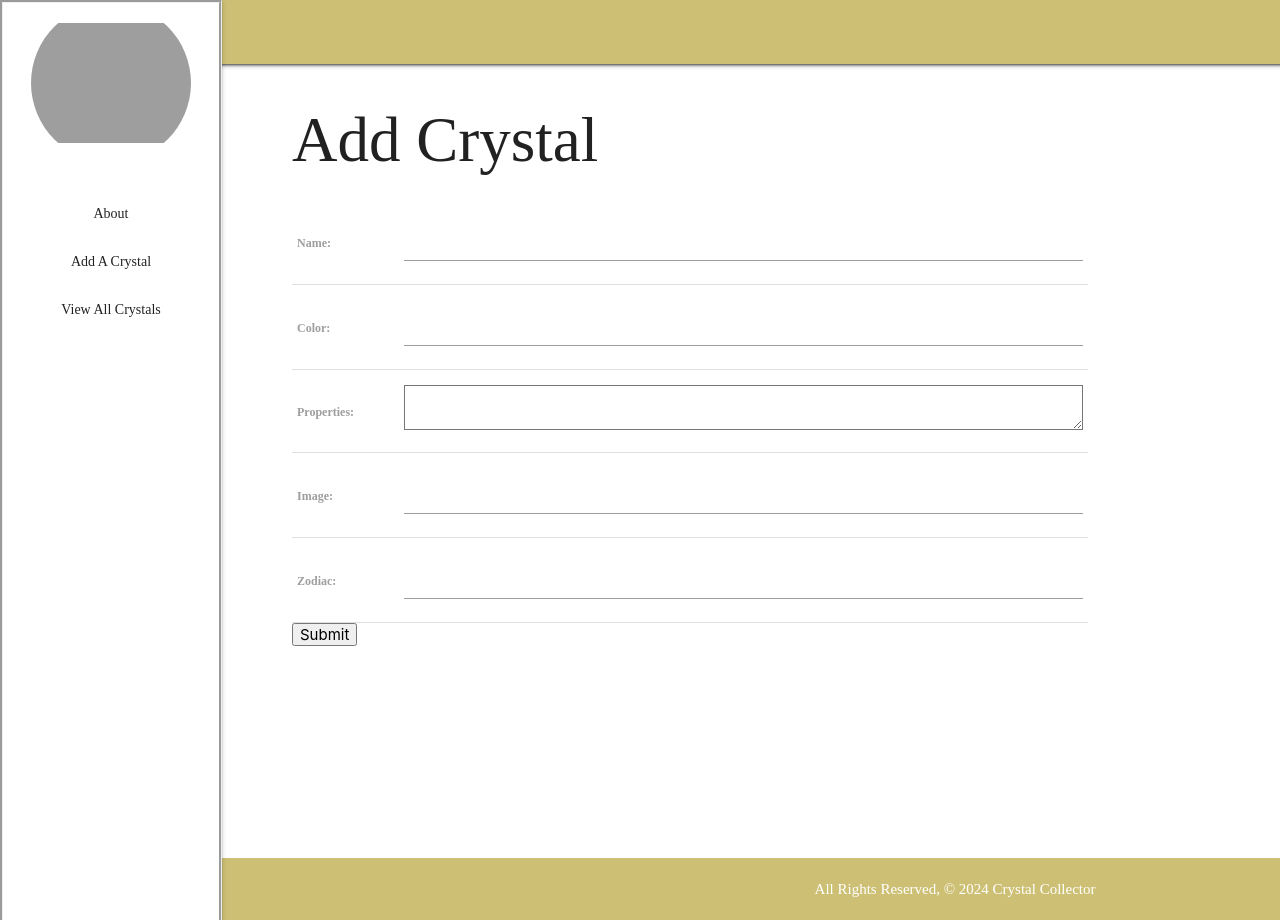
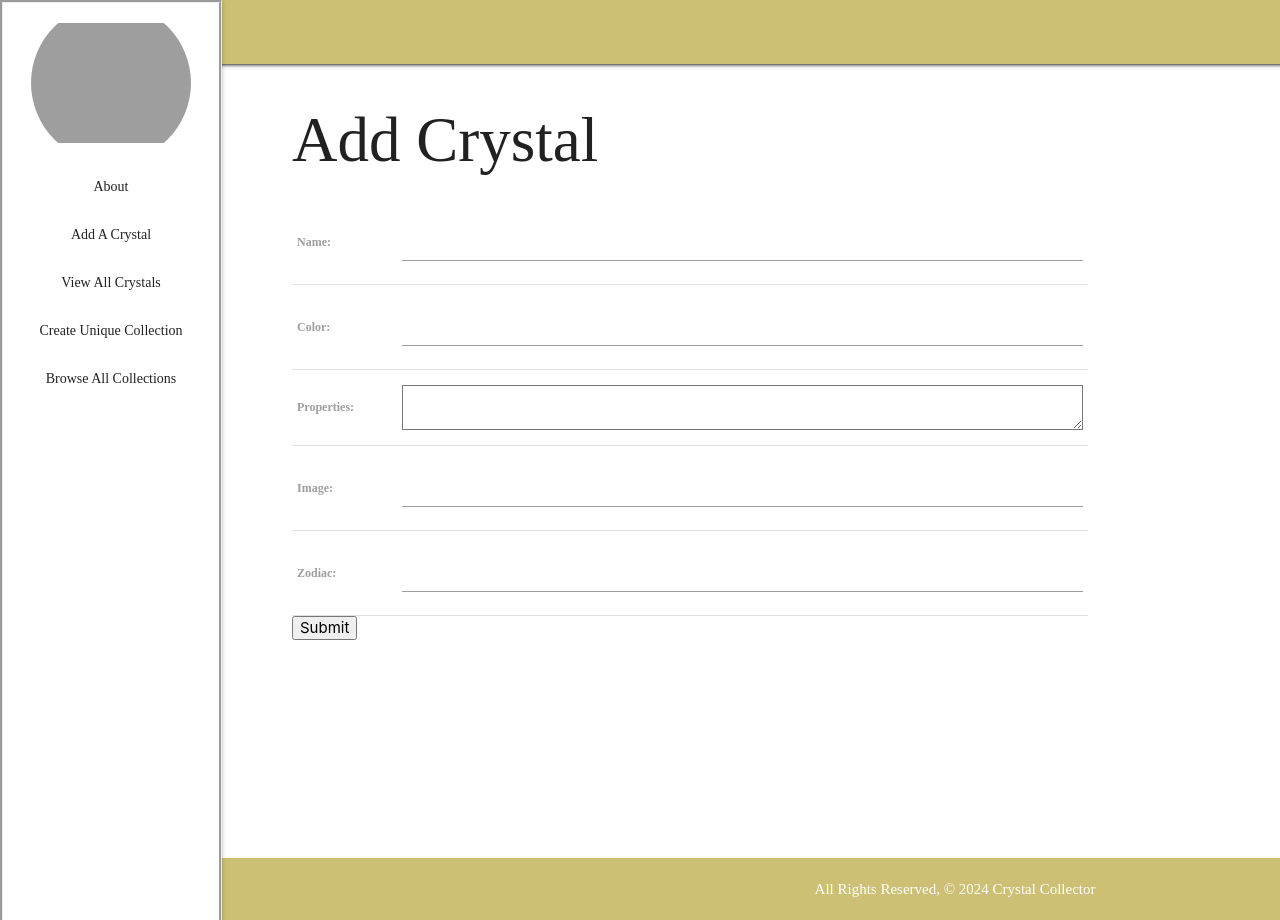
Before and after one commit to chochristinak/crystalcollector, a Django app: page /crystals/create in a window 1280 px wide. Run offline with Django 5.2, Linux system fonts and the light colour scheme; grey boxes are pictures that could not be loaded.

Commit message:
fix remove collection error

```diff
--- a/main_app/models.py
+++ b/main_app/models.py
@@ -33,7 +33,6 @@
         return reverse('detail', kwargs={'crystal_id': self.id})
 
 
-
 class Reading(models.Model):
     date = date = models.DateField('reading date')
     reason = models.CharField(
--- a/main_app/templates/base.html
+++ b/main_app/templates/base.html
@@ -2,27 +2,31 @@
 
 <!DOCTYPE html>
 <html lang="en">
+
 <head>
   <meta charset="UTF-8">
   <meta name="viewport" content="width=device-width, initial-scale=1.0">
   <meta http-equiv="X-UA-Compatible" content="ie=edge">
+  <link rel="icon" type="image/x-icon" href="https://cdn-icons-png.flaticon.com/128/3426/3426146.png">
   <title>Crystal Collector</title>
   <link rel="stylesheet" href="https://cdnjs.cloudflare.com/ajax/libs/materialize/1.0.0/css/materialize.min.css">
   <link rel="stylesheet" href="{% static 'css/style.css' %}">
   <script src="https://cdnjs.cloudflare.com/ajax/libs/materialize/1.0.0/js/materialize.min.js"></script>
 </head>
+
 <body>
   <ul id="slide-out" class="sidenav">
 
     <ul class="center">
       <div>
-        <a href="{% url 'home' %}"><img src="https://totemsurftribe.files.wordpress.com/2024/04/crystalcollectorlogo.png?resize=438%2C438" class="logo-img">
+        <a href="{% url 'home' %}"><img
+            src="https://totemsurftribe.files.wordpress.com/2024/04/crystalcollectorlogo.png?resize=438%2C438"
+            class="logo-img">
         </a>
       </div>
       <li><a href="{%  url 'about' %}">About</a></li>
       <li><a href="{%  url 'crystals_create' %}">Add A Crystal</a></li>
       <li><a href="{%  url 'index' %}">View All Crystals</a></li>
-      <li><a href="">Favorites</a></li>
       <li><a href="{% url 'collections_create' %}">Create Unique Collection</a></li>
       <li><a href="{% url 'collections_index' %}">Browse All Collections</a></li>
     </ul>
@@ -36,12 +40,16 @@
 
           <ul class="center">
             <div>
-              <a href="{% url 'home' %}"><img src="https://totemsurftribe.files.wordpress.com/2024/04/crystalcollectorlogo.png?resize=438%2C438" class="logo-img">
+              <a href="{% url 'home' %}"><img
+                  src="https://totemsurftribe.files.wordpress.com/2024/04/crystalcollectorlogo.png?resize=438%2C438"
+                  class="logo-img">
               </a>
             </div>
             <li><a href="{%  url 'about' %}">About</a></li>
             <li><a href="{%  url 'crystals_create' %}">Add A Crystal</a></li>
             <li><a href="{%  url 'index' %}">View All Crystals</a></li>
+            <li><a href="{% url 'collections_create' %}">Create Unique Collection</a></li>
+            <li><a href="{% url 'collections_index' %}">Browse All Collections</a></li>
           </ul>
         </ul>
 
@@ -56,7 +64,7 @@
 
     <script>
 
-document.addEventListener('DOMContentLoaded', function() {
+      document.addEventListener('DOMContentLoaded', function () {
         const navEl = document.querySelector('.sidenav');
         var instances = M.Sidenav.init(navEl, {
 
@@ -80,4 +88,5 @@
     </div>
   </footer>
 </body>
+
 </html>
--- a/main_app/templates/crystals/detail.html
+++ b/main_app/templates/crystals/detail.html
@@ -49,7 +49,7 @@
   <div class="col s6">
     <h5>{{ crystal.name }} is in</h5>
     {% if crystal.collections.count %}
-    {% for crystal in crystal.collections.all %}
+    {% for collection in crystal.collections.all %}
     <div class="card">
       <div class="card-content">
         <span class="card-title">
--- a/main_app/templates/main_app/crystal_form.html
+++ b/main_app/templates/main_app/crystal_form.html
@@ -1,3 +1,4 @@
+<link href="https://fonts.googleapis.com/icon?family=Material+Icons" rel="stylesheet">
 {% extends 'base.html' %}
 
 {% block content%}
```
Also changed, not shown: main_app/templates/home.html (+5 -3 lines), main_app/templates/main_app/collection_form.html (+2 -5 lines), main_app/urls.py (+0 -12 lines), main_app/templates/main_app/collection_list.html (indentation only), main_app/templates/main_app/crystal_confirm_delete.html (indentation only), main_app/views.py (line endings or trailing spaces), 1 other file. Lines whose indentation alone changed are shown as unchanged.
